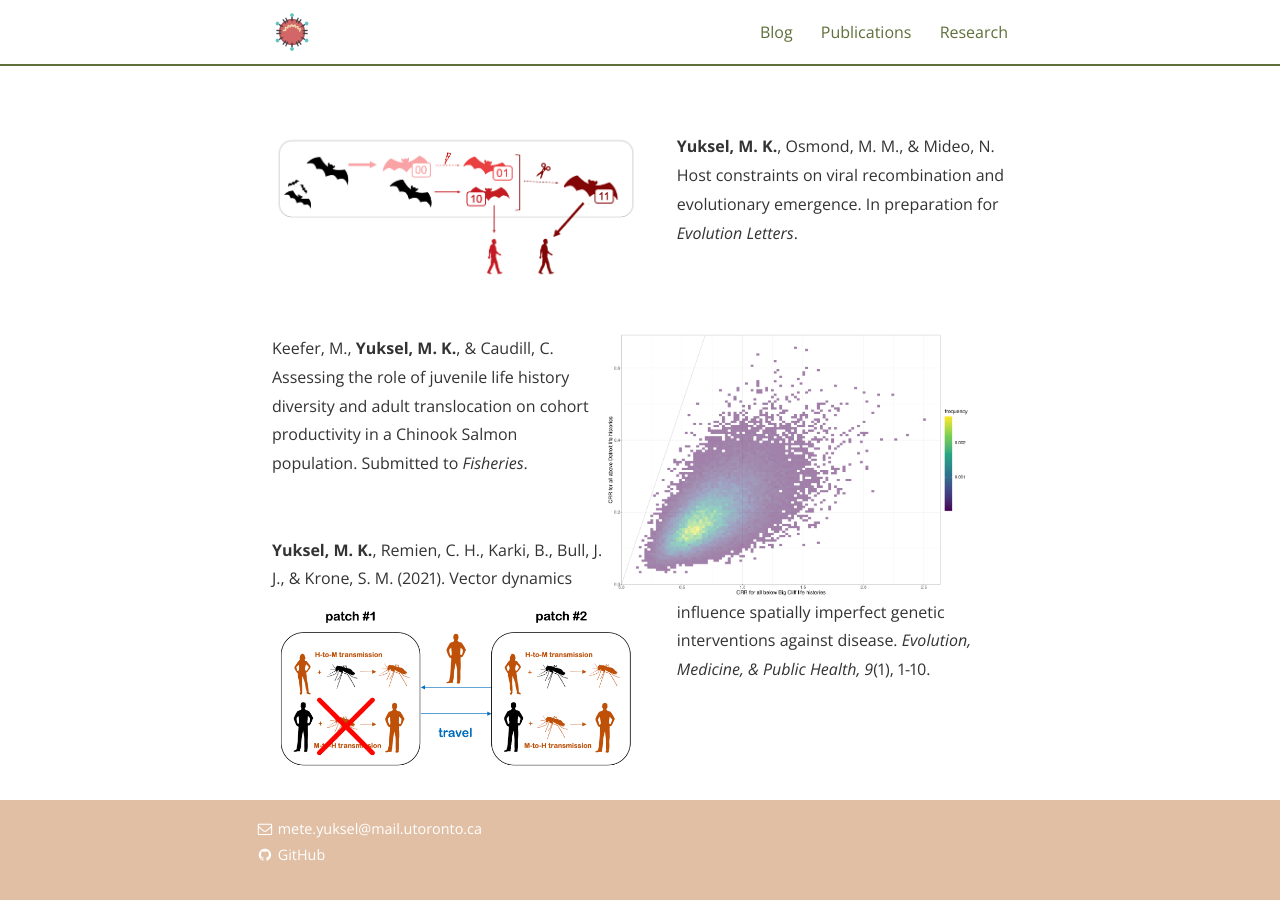
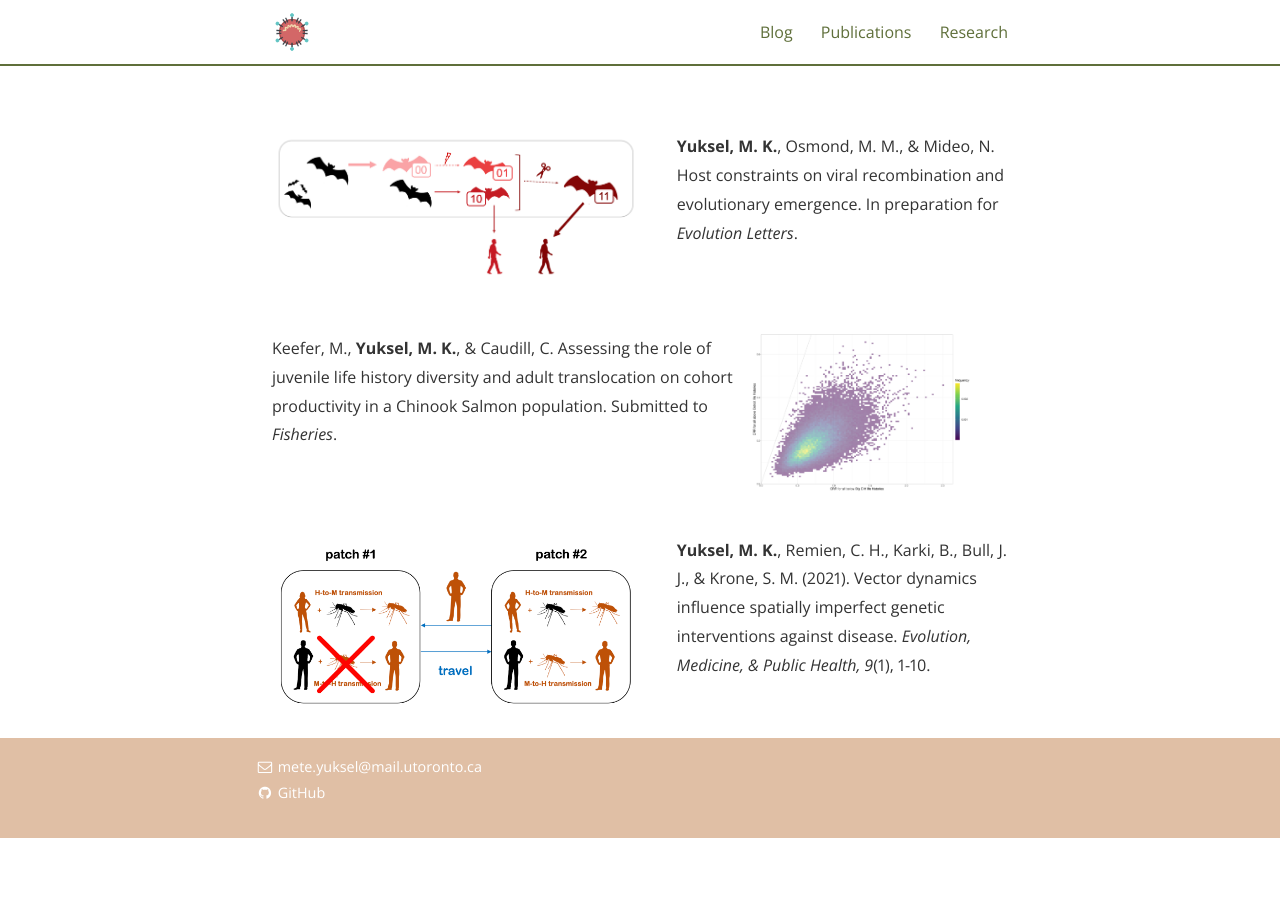
Before and after one commit to metekaanyuksel/metekaanyuksel.github.io, a Jekyll site: the page built from publications.md, in a window 1280 px wide and 900 px high, scrolled down 604 px. Built offline with Jekyll 4.4.1, drawn with Linux system fonts in a browser that asks for light colours; nearby versions of some CDN libraries; some web fonts are replaced; after the commit the page ends 1442 px from its top, so only the background shows below that.

```diff
--- a/publications.md
+++ b/publications.md
@@ -17,8 +17,9 @@
 <br>
 <br>
 
-<img src="/assets/CRRs.png" align="right" style="width: 50%; margin-right: 5%;"> Keefer, M., **Yuksel, M. K.**, & Caudill, C. Assessing the role of juvenile life history diversity and adult translocation on cohort productivity in a Chinook Salmon population. Submitted to *Fisheries*.
+<img src="/assets/CRRs.png" align="right" style="width: 30%; margin-right: 5%;"> Keefer, M., **Yuksel, M. K.**, & Caudill, C. Assessing the role of juvenile life history diversity and adult translocation on cohort productivity in a Chinook Salmon population. Submitted to *Fisheries*.
 
+<br>
 <br>
 
 <img src="/assets/patch-model.png" align="left" style="width: 50%; margin-right: 5%;"> **Yuksel, M. K.**, Remien, C. H., Karki, B., Bull, J. J., & Krone, S. M. (2021). Vector dynamics influence spatially imperfect genetic interventions against disease. _Evolution, Medicine, & Public Health, 9_(1), 1-10.
```
Also changed, not shown: 1 other file.
